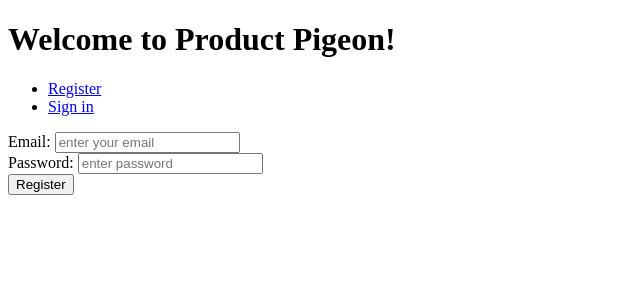
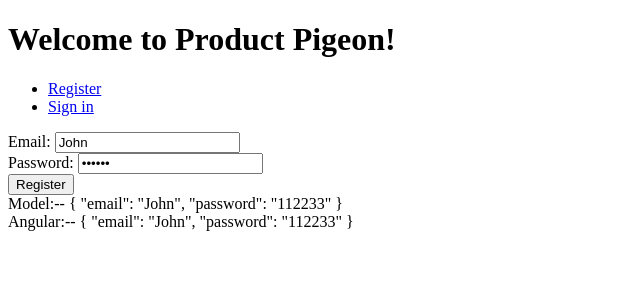
Before and after one commit to nazislam/Product-Pigeon, an Angular app in the folder client/: page /register in a window 1280 px wide. Shown: the top 300 px of the page, without its empty margins (0-640 px from the left). Built offline with nearby package versions, Linux system fonts and the light colour scheme.

Commit message:
Added models for angular forms and added two-way data binding.

```diff
--- a/client/src/app/app.component.html
+++ b/client/src/app/app.component.html
@@ -1,3 +1,5 @@
-<h1>Welcome to {{ title }}!</h1>
-<app-navigation></app-navigation>
-<router-outlet></router-outlet>
+<div class='container'>
+  <h1>Welcome to {{ title }}!</h1>
+  <app-navigation></app-navigation>
+  <router-outlet></router-outlet>
+</div>
--- a/client/src/app/app.module.ts
+++ b/client/src/app/app.module.ts
@@ -1,6 +1,7 @@
 import { BrowserModule } from '@angular/platform-browser';
 import { NgModule } from '@angular/core';
 import { RouterModule } from '@angular/router';
+import { FormsModule } from '@angular/forms';
 
 import { AppComponent } from './app.component';
 import { RegisterComponent } from './components/register/register.component';
@@ -21,6 +22,7 @@ const routes = [
   ],
   imports: [
     BrowserModule,
+    FormsModule,
     RouterModule.forRoot(routes)
   ],
   providers: [],
--- a/client/src/app/components/register/register.component.html
+++ b/client/src/app/components/register/register.component.html
@@ -1,9 +1,15 @@
-<form action="">
-  <label for="email">Email: </label>
-  <input type="email" id='email' name='email' placeholder='enter your email'>
-  <br>
-  <label for="password">Password: </label>
-  <input type="password" id='password' name='password' placeholder='enter password'>
-  <br>
-  <button type='submit'>Register</button>
+<form #form='ngForm' action="" novalidate>
+  <div class="form-group">
+    <label for="email">Email: </label>
+    <input class='form-control' type="email" id='email' name='email' placeholder='enter your email' required [(ngModel)]='model.email'>
+  </div>
+  <div class="form-group">
+    <label for="password">Password: </label>
+    <input class='form-control' type="password" id='password' name='password' placeholder='enter password' [(ngModel)]='model.password'>
+  </div>
+  <button class='btn btn-primary' type='submit'>Register</button>
 </form>
+
+Model:-- {{ model | json }}
+<br>
+Angular:-- {{ form.value | json }}
--- a/client/src/app/components/register/register.component.ts
+++ b/client/src/app/components/register/register.component.ts
@@ -1,4 +1,5 @@
 import { Component, OnInit } from '@angular/core';
+import { User } from '../../models/user.model';
 
 @Component({
   selector: 'app-register',
@@ -12,4 +13,6 @@ export class RegisterComponent implements OnInit {
   ngOnInit() {
   }
 
+  model = new User('John', '112233');
+
 }
--- /dev/null
+++ b/client/src/app/models/user.model.ts
@@ -0,0 +1,8 @@
+export class User {
+  constructor(
+    public email: string,
+    public password: string
+  ) {
+
+  }
+}
```
